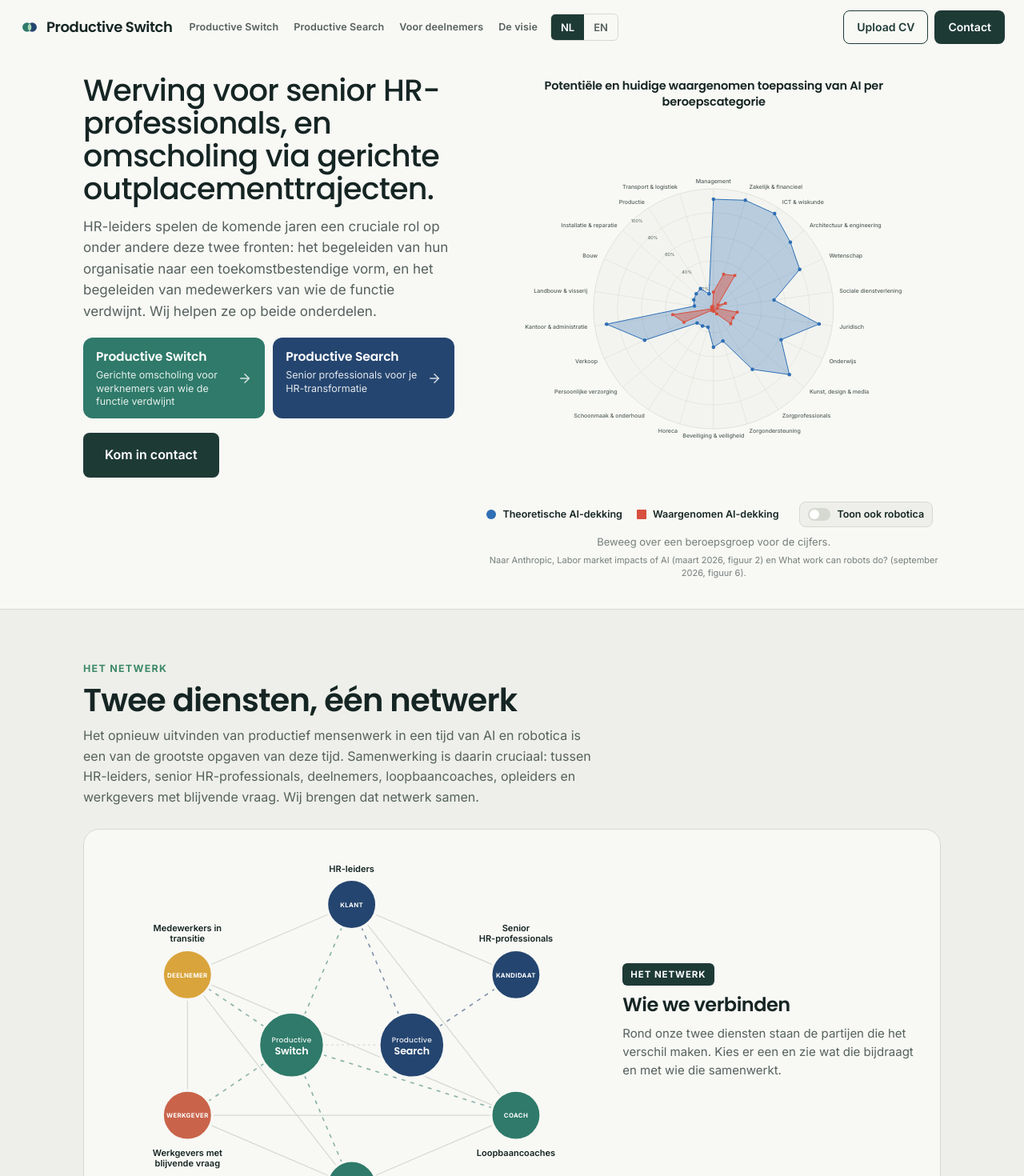
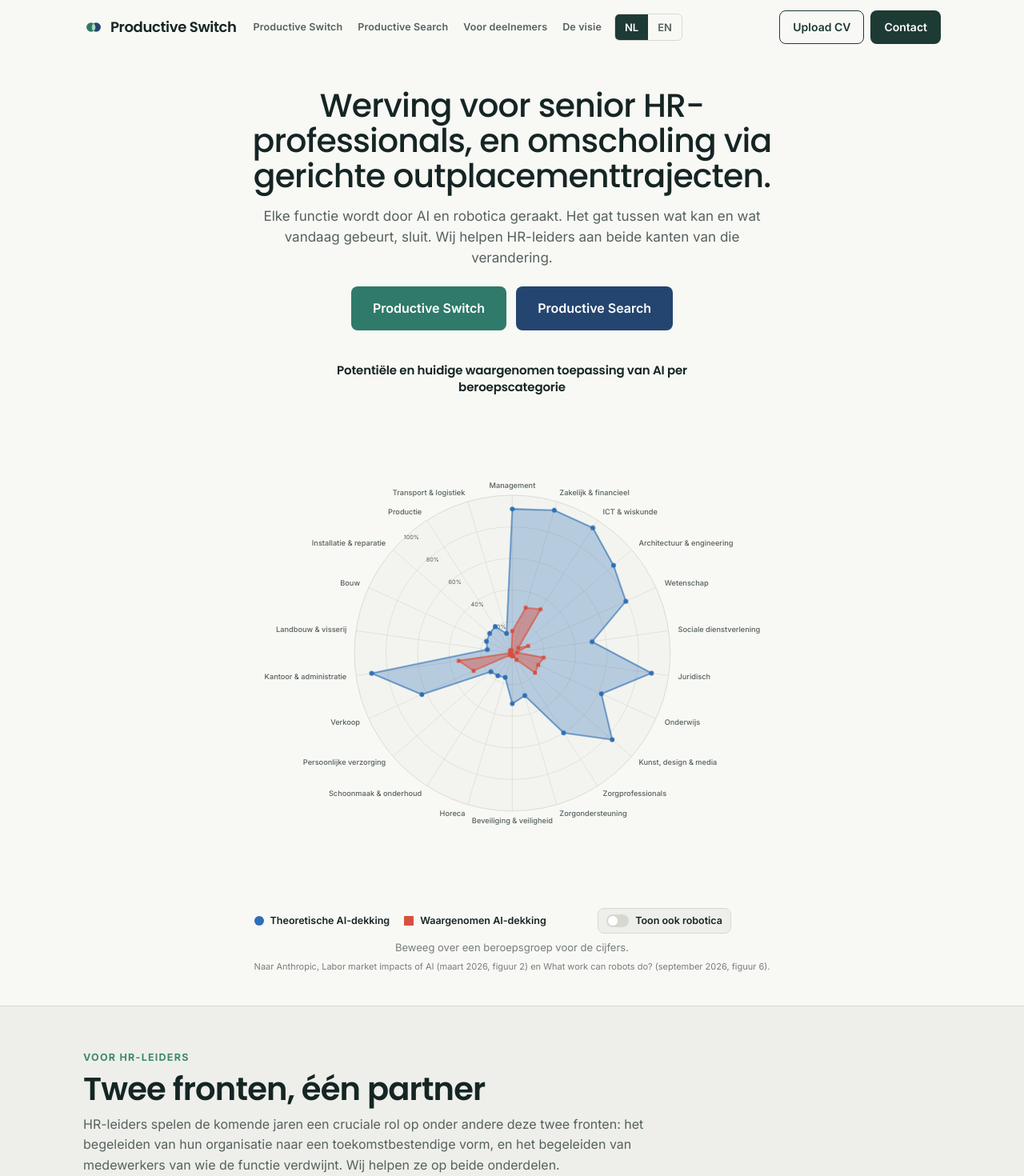
Before and after one commit to ProductiveSwitch/switch-showcase, a Next.js app: page / in a window 1280 px wide. Shown: the top 1470 px of the page at 80% size. Built offline with nearby package versions, Linux system fonts and the light colour scheme.

Commit message:
Homepage: radar as animated centrepiece, intro moved below; nav aligned to content width; Switch/Search title fixes
Co-Authored-By: Claude Fable 5.1 <noreply@anthropic.com>

```diff
--- a/app/globals.css
+++ b/app/globals.css
@@ -59,7 +59,7 @@ section[id] { scroll-margin-top: 84px; }
 /* ===== Fixed nav ===== */
 .nav { position: fixed; top: 0; left: 0; right: 0; z-index: 90; border-bottom: 1px solid transparent; transition: background .3s, border-color .3s, backdrop-filter .3s, color .3s; }
 .nav--scrolled, .nav--open { background: rgba(238,239,234,.94); backdrop-filter: blur(10px); border-bottom-color: var(--line); }
-.nav-inner { max-width: 1280px; margin: 0 auto; padding: 0 24px; height: 68px; display: flex; align-items: center; gap: 12px; }
+.nav-inner { max-width: var(--maxw); margin: 0 auto; padding: 0 24px; height: 68px; display: flex; align-items: center; gap: 12px; }
 .nav-brand { display: inline-flex; align-items: center; white-space: nowrap; }
 .nav-brand .dot, .brand .dot { color: var(--switch); }
 .nav-links { display: flex; align-items: center; gap: 1px; }
@@ -774,3 +774,36 @@ footer .brand { font-family: var(--font-display); font-weight: 700; font-size: 1
 footer .brand { display: inline-flex; }
 footer .logo-word { font-size: 17px; }
 .nav-menu .logo { color: var(--ink); }
+
+/* ===== Homepage hero: radar as centrepiece ===== */
+.s-hero--centre { padding: 110px 0 40px; text-align: center; }
+.s-hero-head { display: flex; flex-direction: column; align-items: center; }
+.s-hero-head h1 { font-size: clamp(28px, 3.2vw, 42px); font-weight: 500; letter-spacing: -0.02em; max-width: 26ch; margin: 0 0 14px; }
+.s-hero-head .lede { max-width: 58ch; margin: 0 auto; }
+.s-hero-head .s-hero-cta { justify-content: center; margin-top: 22px; }
+.s-hero-stage { margin-top: 34px; max-width: 880px; }
+.s-hero-stage .s-hero-chart-title { font-size: 15px; margin-bottom: 0; }
+.s-hero-stage .radar-figure { max-height: none; width: 100%; }
+.s-hero--centre .s-hero-chart { animation: none; opacity: 1; transform: none; }
+.s-hero-stage, .s-hero-head h1, .s-hero-head .lede, .s-hero-head .s-hero-cta { opacity: 0; transform: translateY(14px); animation: heroIn .8s cubic-bezier(.16,1,.3,1) forwards; }
+.s-hero-head h1 { animation-delay: .05s; }
+.s-hero-head .lede { animation-delay: .15s; }
+.s-hero-head .s-hero-cta { animation-delay: .25s; }
+.s-hero-stage { animation-delay: .2s; }
+#fronten .s-hero-brands { margin-top: 6px; max-width: 760px; }
+#fronten .section-head { max-width: 72ch; }
+
+/* Radar draw-in: polygons grow from the centre, points and labels fade in */
+.radar-wrap--animate .radar-poly { transform-box: view-box; transform-origin: 50% 50%; animation: radarGrow 1.4s cubic-bezier(.16,1,.3,1) both; }
+.radar-wrap--animate .radar-poly--theo { animation-delay: .45s; }
+.radar-wrap--animate .radar-poly--obs { animation-delay: .85s; }
+.radar-wrap--animate .radar-poly--robot { animation: radarGrow .9s cubic-bezier(.16,1,.3,1) both; }
+.radar-wrap--animate .radar-pts { animation: radarFade .6s ease both; animation-delay: 1.5s; }
+.radar-wrap--animate .radar-figure text { animation: radarFade .8s ease both; animation-delay: .3s; }
+@keyframes radarGrow { from { transform: scale(0); opacity: 0; } to { transform: scale(1); opacity: 1; } }
+@keyframes radarFade { from { opacity: 0; } to { opacity: 1; } }
+@media (prefers-reduced-motion: reduce) {
+  .radar-wrap--animate .radar-poly, .radar-wrap--animate .radar-pts, .radar-wrap--animate .radar-figure text { animation: none; opacity: 1; transform: none; }
+  .s-hero-stage, .s-hero-head h1, .s-hero-head .lede, .s-hero-head .s-hero-cta { animation: none; opacity: 1; transform: none; }
+}
+@media (max-width: 640px) { .s-hero--centre { padding-top: 96px; } .s-hero-head .s-hero-cta .btn { width: 100%; justify-content: center; } }
--- a/components/HomePage.tsx
+++ b/components/HomePage.tsx
@@ -19,22 +19,62 @@ export function HomePage() {
   return (
     <>
       <main>
-        {/* Hero: title covers both services, radar right */}
-        <section className="s-hero">
-          <div className="wrap s-hero-grid">
-            <div className="s-hero-text">
+        {/* Hero: the radar as centrepiece */}
+        <section className="s-hero s-hero--centre">
+          <div className="wrap s-hero-head">
             <h1>
               {t({
                 nl: "Werving voor senior HR-professionals, en omscholing via gerichte outplacementtrajecten.",
-                  en: "Recruitment for senior HR professionals, and re-training through targeted outplacement tracks.",
+                en: "Recruitment for senior HR professionals, and re-training through targeted outplacement.",
               })}
             </h1>
             <p className="lede">
+              {t({
+                nl: "Elke functie wordt door AI en robotica geraakt. Het gat tussen wat kan en wat vandaag gebeurt, sluit. Wij helpen HR-leiders aan beide kanten van die verandering.",
+                en: "Every job is touched by AI and robotics. The gap between what is possible and what happens today is closing. We help HR leaders on both sides of that change.",
+              })}
+            </p>
+            <div className="s-hero-cta">
+              <Link className="btn btn-switch btn-lg" href="/productive-switch">
+                Productive Switch
+              </Link>
+              <Link className="btn btn-hire btn-lg" href="/productive-search">
+                Productive Search
+              </Link>
+            </div>
+          </div>
+          <div className="wrap s-hero-stage">
+            <h2 className="s-hero-chart-title">
+              {t({
+                nl: "Potentiële en huidige waargenomen toepassing van AI per beroepscategorie",
+                en: "Theoretical capability and observed usage by occupational category",
+              })}
+            </h2>
+            <RadarChart variant="figure" lang={lang} animate />
+            <div className="s-hero-chart-cap">
+              <span className="radar-source">
+                {t({
+                  nl: "Naar Anthropic, Labor market impacts of AI (maart 2026, figuur 2) en What work can robots do? (september 2026, figuur 6).",
+                  en: "After Anthropic, Labor market impacts of AI (March 2026, figure 2) and What work can robots do? (September 2026, figure 6).",
+                })}
+              </span>
+            </div>
+          </div>
+        </section>
+
+        {/* Two fronts: the former intro, now its own section */}
+        <section className="section reveal" id="fronten">
+          <div className="wrap">
+            <div className="section-head">
+              <div className="eyebrow">{t({ nl: "Voor HR-leiders", en: "For HR leaders" })}</div>
+              <h2>{t({ nl: "Twee fronten, één partner", en: "Two fronts, one partner" })}</h2>
+              <p>
                 {t({
                   nl: "HR-leiders spelen de komende jaren een cruciale rol op onder andere deze twee fronten: het begeleiden van hun organisatie naar een toekomstbestendige vorm, en het begeleiden van medewerkers van wie de functie verdwijnt. Wij helpen ze op beide onderdelen.",
                   en: "In the coming years HR leaders play a crucial role on, among others, these two fronts: guiding their organisation into a future-proof shape, and guiding employees whose roles disappear. We help them with both.",
                 })}
               </p>
+            </div>
             <div className="s-hero-brands">
               <Link className="hero-brandbtn hb-switch" href="/productive-switch">
                 <span className="hb-title">Productive Switch</span>
@@ -50,29 +90,6 @@ export function HomePage() {
                 </span>
                 <ArrowRight size={18} className="hb-arrow" />
               </Link>
-              </div>
-              <div className="s-hero-cta">
-                <Link className="btn btn-ink btn-lg" href="/contact">
-                  {t({ nl: "Kom in contact", en: "Get in touch" })}
-                </Link>
-              </div>
-            </div>
-            <div className="s-hero-chart">
-              <h2 className="s-hero-chart-title">
-                {t({
-                  nl: "Potentiële en huidige waargenomen toepassing van AI per beroepscategorie",
-                  en: "Theoretical capability and observed usage by occupational category",
-                })}
-              </h2>
-              <RadarChart variant="figure" lang={lang} />
-              <div className="s-hero-chart-cap">
-                <span className="radar-source">
-                  {t({
-                    nl: "Naar Anthropic, Labor market impacts of AI (maart 2026, figuur 2) en What work can robots do? (september 2026, figuur 6).",
-                    en: "After Anthropic, Labor market impacts of AI (March 2026, figure 2) and What work can robots do? (September 2026, figure 6).",
-                  })}
-                </span>
-              </div>
             </div>
           </div>
         </section>
--- a/components/ProductiveSearchPage.tsx
+++ b/components/ProductiveSearchPage.tsx
@@ -27,8 +27,8 @@ export function ProductiveSearchPage() {
             <div className="eyebrow">Productive Search</div>
             <h1>
               {t({
-                nl: "Senior HR-professionals voor de transformatie die eraan komt.",
-                en: "Senior HR professionals for the transformation that's coming.",
+                nl: "Werving voor senior HR-professionals.",
+                en: "Recruitment for Senior HR Professionals.",
               })}
             </h1>
             <p className="lede">
--- a/components/ProductiveSwitchPage.tsx
+++ b/components/ProductiveSwitchPage.tsx
@@ -29,7 +29,7 @@ export function ProductiveSwitchPage() {
               <h1>
                 {t({
                   nl: "Omscholing via gerichte outplacement\u00ADtrajecten",
-                  en: "Re-training through targeted outplacement tracks",
+                  en: "Re-training through targeted outplacement",
                 })}
               </h1>
               <p className="lede">
--- a/components/RadarChart.tsx
+++ b/components/RadarChart.tsx
@@ -57,7 +57,7 @@ function poly(cx: number, cy: number, R: number, key: "theo" | "obs" | "robot"):
   ).join(" ");
 }
 
-export function RadarChart({ variant, lang = "nl" }: { variant: "bg" | "figure"; lang?: Lang }) {
+export function RadarChart({ variant, lang = "nl", animate = false }: { variant: "bg" | "figure"; lang?: Lang; animate?: boolean }) {
   const [hover, setHover] = useState<number | null>(null);
   const [robots, setRobots] = useState(false);
   const figure = variant === "figure";
@@ -71,7 +71,7 @@ export function RadarChart({ variant, lang = "nl" }: { variant: "bg" | "figure";
   const nl = lang === "nl";
 
   return (
-    <div className={figure ? "radar-wrap" : undefined}>
+    <div className={figure ? `radar-wrap${animate ? " radar-wrap--animate" : ""}` : undefined}>
       <svg
         viewBox={`0 0 ${size} ${size}`}
         className={figure ? "radar-figure" : "radar-bg"}
@@ -117,6 +117,7 @@ export function RadarChart({ variant, lang = "nl" }: { variant: "bg" | "figure";
           })}
         {figure && robots && (
           <polygon
+            className="radar-poly radar-poly--robot"
             points={poly(cx, cy, R, "robot")}
             fill="var(--radar-robot)"
             fillOpacity={0.18}
@@ -126,6 +127,7 @@ export function RadarChart({ variant, lang = "nl" }: { variant: "bg" | "figure";
           />
         )}
         <polygon
+          className="radar-poly radar-poly--theo"
           points={poly(cx, cy, R, "theo")}
           fill="var(--radar-theo)"
           fillOpacity={figure ? 0.3 : 0.14}
@@ -134,6 +136,7 @@ export function RadarChart({ variant, lang = "nl" }: { variant: "bg" | "figure";
           strokeLinejoin="round"
         />
         <polygon
+          className="radar-poly radar-poly--obs"
           points={poly(cx, cy, R, "obs")}
           fill="var(--radar-obs)"
           fillOpacity={figure ? 0.45 : 0.18}
```
Also changed, not shown: 1 other file (tests, documents, lock files or other folders). Lines whose indentation alone changed are shown as unchanged.
